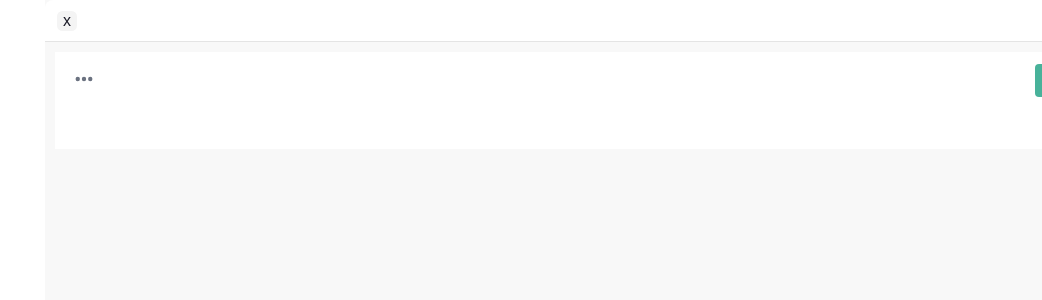
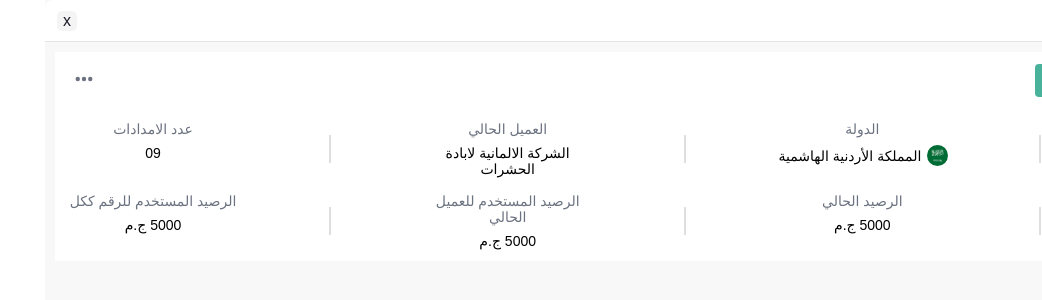
Before and after one commit to Tawfik-Tarek/numview, an Angular app: page / in a window 1280 px wide. Shown: the top 300 px of the page, without its empty margins (238-1280 px from the left). Built offline with nearby package versions, Linux system fonts and the light colour scheme; a web font is replaced by a local one.

Commit message:
feat(number-header): update number display with new information layout and styling

```diff
--- a/src/app/components/number-header/number-header.component.html
+++ b/src/app/components/number-header/number-header.component.html
@@ -23,8 +23,34 @@
       </button>
     </div>
     <div class="num-info">
-      <div></div>
-      <div></div>
+      <div class="row">
+        <div><span>اسم البروتوكول</span><span>فودافون مصر</span></div>
+        <span class="line"></span>
+        <div>
+          <span>الدولة</span>
+          <div class="country-container">
+            <img src="/assets/country.png" alt="country flag" />
+            <span>المملكة الأردنية الهاشمية</span>
+          </div>
+        </div>
+        <span class="line"></span>
+        <div>
+          <span>العميل الحالي</span><span>الشركة الالمانية لابادة الحشرات</span>
+        </div>
+        <span class="line"></span>
+        <div><span>عدد الامدادات</span><span>09</span></div>
+      </div>
+      <div class="row">
+        <div><span>تاريخ اخر شحنة</span><span>2024/12/29</span></div>
+        <span class="line"></span>
+        <div><span>الرصيد الحالي</span><span> 5000 ج.م</span></div>
+        <span class="line"></span>
+        <div>
+          <span>الرصيد المستخدم للعميل الحالي</span><span>5000 ج.م</span>
+        </div>
+        <span class="line"></span>
+        <div><span>الرصيد المستخدم للرقم ككل</span><span>5000 ج.م</span></div>
+      </div>
     </div>
   </div>
 </div>
--- a/src/app/components/number-header/number-header.component.scss
+++ b/src/app/components/number-header/number-header.component.scss
@@ -76,8 +76,8 @@
     }
     span.number + span {
       padding: 7px 16px;
-      color: rgba(255, 255, 255, 1);
-      background-color: rgba(72, 178, 154, 1);
+      color: #ffffff;
+      background-color: #48b29a;
       border-radius: 0.25rem;
       font-weight: 500;
     }
@@ -89,16 +89,15 @@
       height: 2rem;
       cursor: pointer;
       border-radius: 0.25rem;
-      color: rgba(107, 114, 128, 1);
       svg {
         width: 1.25rem;
         height: 1.25rem;
-        fill: rgba(107, 114, 128, 1);
+        fill: #6b7280;
         transition: all 0.3s ease;
       }
 
-      &:hover svg{
-        fill: rgba(62, 151, 255, 1);
+      &:hover svg {
+        fill: #3e97ff;
       }
     }
   }
@@ -107,6 +106,42 @@
     display: flex;
     flex-direction: column;
     gap: 1rem;
-    align-items: center;
+    justify-content: center;
+
+    & > div.row {
+      display: flex;
+      justify-content: space-between;
+      & > div {
+        display: flex;
+        flex-direction: column;
+        width: 10.75rem;
+        gap: 8px;
+        text-align: center;
+        font-size: 14px;
+        position: relative;
+
+        & > span:first-child {
+          color: #6b7280;
+        }
+      }
+    }
   }
 }
+
+.country-container {
+  display: flex;
+  gap: 0.375rem;
+  align-items: center;
+  img {
+    width: 1.313rem;
+    height: 1.343rem;
+    border-radius: 5.966rem;
+  }
+}
+
+span.line {
+  display: inline-block;
+  height: 28px;
+  border: solid 1px rgba(223, 223, 223, 1);
+  margin: auto;
+}
```
Also changed, not shown: public/assets/company.jpg (added), public/assets/country.png (added).
